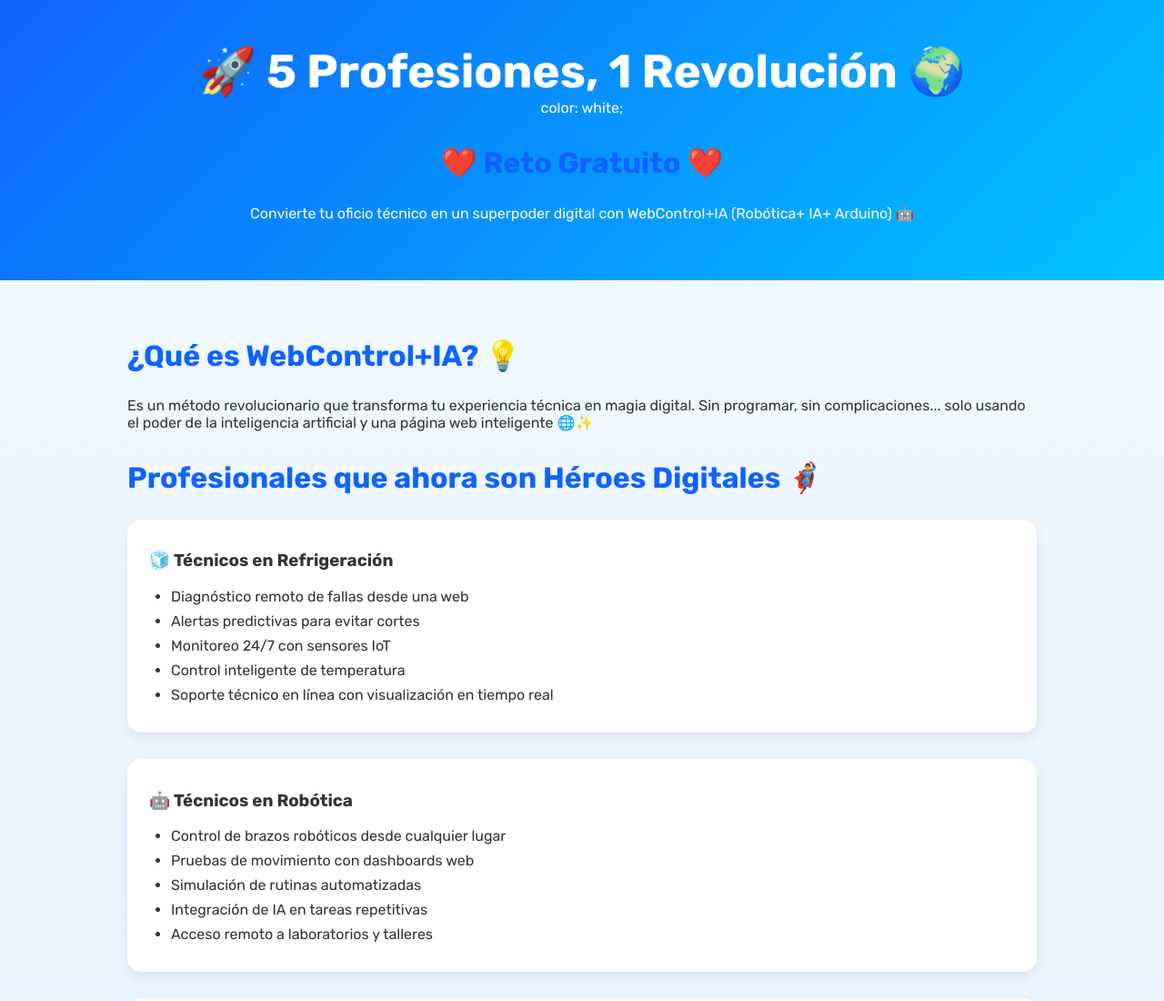
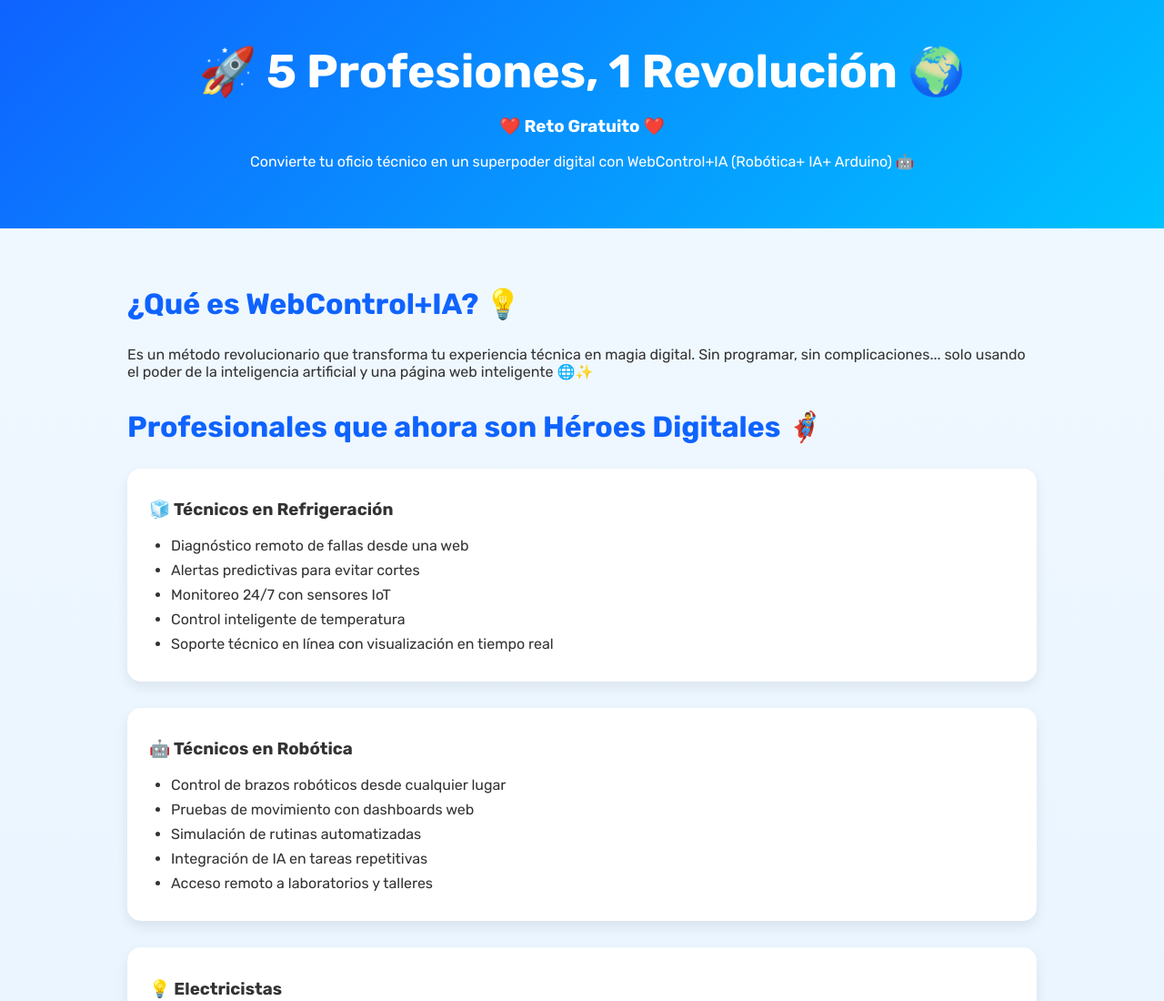
Before and after one commit to lasemillaonline/5profesiones.landing, a plain HTML site: page index.html in a window 1280 px wide. Shown: the top 1100 px of the page at 91% size. Drawn offline with Linux system fonts and the light colour scheme.

Commit message:
Update index.html

```diff
--- a/index.html
+++ b/index.html
@@ -97,8 +97,7 @@
 <body>
   <header>
     <h1>🚀 5 Profesiones, 1 Revolución 🌍</h1>
-    color: white;
-    <h2>❤️ Reto Gratuito ❤️</h2>
+    <h3>❤️ Reto Gratuito ❤️</h3>
     <p>Convierte tu oficio técnico en un superpoder digital con WebControl+IA (Robótica+ IA+ Arduino) 🤖</p>
   </header>
 
```
